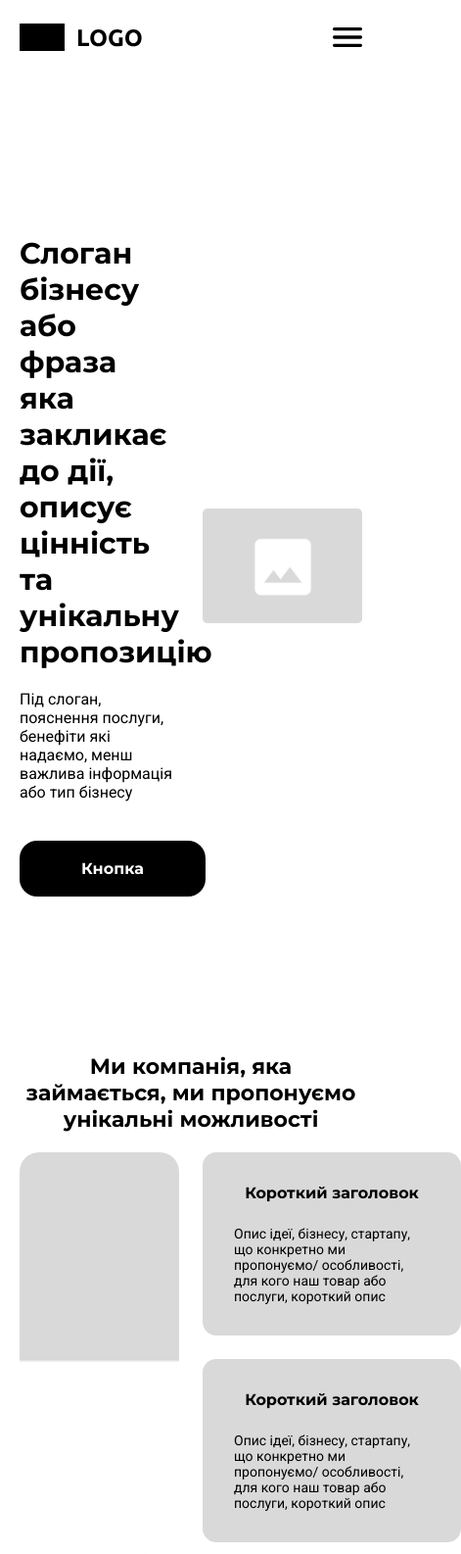
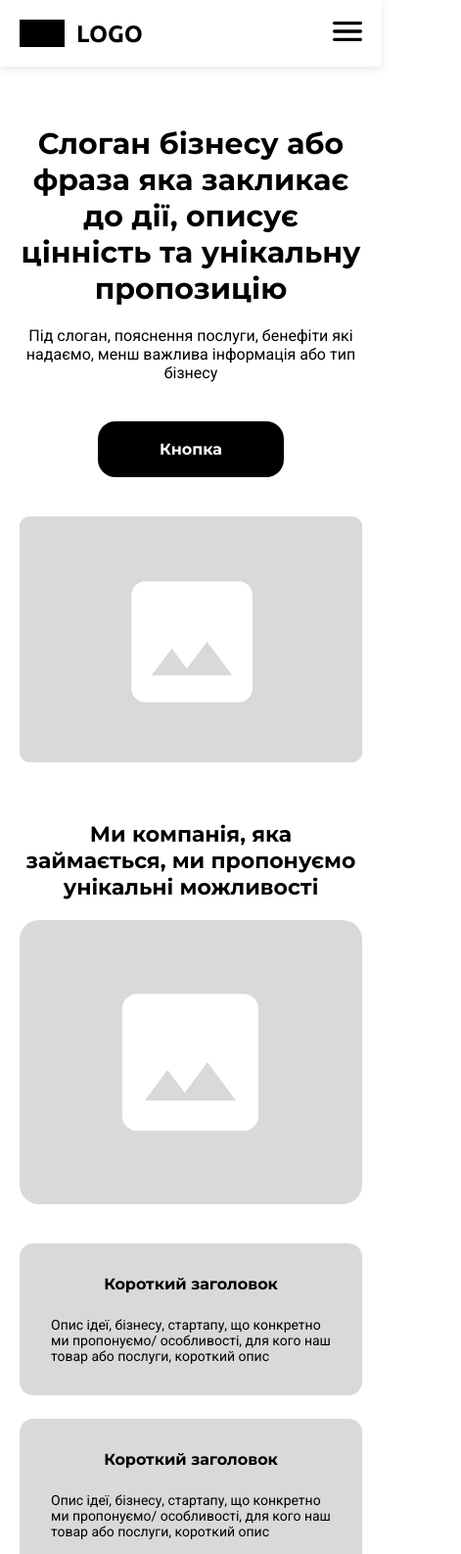
Before and after one commit to toraps-pr/BigFish-Template2, a plain HTML site: page index.html in a window 390 px wide. Shown: the top 1586 px of the page at 98% size, 471 px wide, since content can reach past the window. Drawn offline with Linux system fonts and the light colour scheme.

Commit message:
second commit

```diff
--- a/index.html
+++ b/index.html
@@ -30,7 +30,7 @@
 
                     <!--пункти меню-->
                     <div class="navbar-menu hidden">
-                        <a href="#section-1" class="navbar-menu-item menu-text">Головна</a>
+                        <a href="#section-1" class="navbar-menu-item menu-text navbar-menu-1">Головна</a>
                         <a href="#section-2" class="navbar-menu-item menu-text">Про нас</a>
                         <a href="#section-5" class="navbar-menu-item menu-text">Команда</a>
                         <a href="#section-7" class="navbar-menu-item menu-text">FAQ</a>
@@ -51,7 +51,7 @@
             <!--СЕКЦІЯ 1-->
             <div id="section-1"  class="section-1 container grid">
                 <!--слоган, підслоган та кнопка -->
-                <div class="span-6">
+                <div class="span-6 responsive-align">
                     <h1 class="slogan">Слоган бізнесу або фраза яка закликає до дії, описує цінність та унікальну пропозицію</h1>
                     <p class="sub-slogan">Під слоган, пояснення послуги, бенефіти які надаємо, менш важлива інформація або тип бізнесу</p>
                     <button id="btn-1" class="custom-button">Кнопка</button>
@@ -71,7 +71,7 @@
 
                 <div class="grid">
                     <!--зображення-->
-                    <div class="span-6 image-center">
+                    <div class="span-6 image-center section-2-img">
                         <img src="images/section_2_img.png" alt="image" class="fit-image">
                     </div>
 
@@ -157,7 +157,7 @@
                     </div>
 
                     <!--картки - заголовки фактів-->
-                    <div class="grid responsive-grid">
+                    <div class="grid responsive-grid-large">
                         <!--карткка 1-->
                         <div class="span-3">
                             <p class="card-tittle-section-4 accent-text">100%</p>
@@ -222,7 +222,7 @@
             <div id="section-6" class="section-6 section-gap">
                 <div class="container grid">
                     <!--заголовок, текст, кнопка-->
-                    <div class="span-6">
+                    <div class="span-6 responsive-align">
                         <h2 class="tittle">Заклик затестувати, спрбувати, залишити за’явку</h2>
                         <p class="usual-text">Опис чому ми вонні залишити за’явку прямо зараз, чому ми повинні спробувати продукт або послугу, натиснути на кнопку</p>
                         <button id="btn-2" class="custom-button gap-60px">Кнопка</button>
--- a/styles/general_styles.css
+++ b/styles/general_styles.css
@@ -169,6 +169,13 @@ body, html{
     }
 }
 
+
+@media(max-width: 1220px){
+     :root {
+        --h1: 44px;
+    }
+}
+
 @media(max-width: 1180px){
 
     .span-3{
@@ -177,6 +184,10 @@ body, html{
 
     .responsive-grid{
         row-gap: 24px;
+    }
+
+    .responsive-grid-large{
+        row-gap: 60px;
     }
 
     .arrow-icon{
@@ -189,10 +200,33 @@ body, html{
     }
 }
 
+@media(max-width: 1120px){
+    .span-6{
+        grid-column: 2 / span 10;
+    }
+
+    .responsive-align{
+        display: flex;
+        flex-direction: column;
+        align-items: center;
+        text-align: center;
+        margin-bottom: 60px;
+    }
+
+    .fit-image{
+        max-width: 100%;
+        height: auto;
+    }
+
+    .section-2-img{
+        margin-bottom: 40px;
+    }
+}
+
 @media (max-width: 1020px) {
     .navbar-menu{
         z-index: 1;
-        background-color: var(--color-grey-dark);
+        background-color: var(--color-light);
         position: absolute;
         top: 8vh;
         width: 100%;
@@ -210,7 +244,7 @@ body, html{
     }
 
     .navbar-menu-1{
-        margin-top: -200px;
+        margin-top: -300px;
     }
 
     .hidden{
@@ -242,6 +276,10 @@ body, html{
 
     .span-4 {
         grid-column: span 6;
+    }
+
+    .span-6{
+        grid-column: span 12;
     }
 
 }
@@ -331,6 +369,11 @@ body, html{
         margin-top: 60px;
     }
 
+    .section-1{
+        margin-top: 60px;
+        margin-bottom: 60px;
+    }
+
     .tittle{
         margin-bottom: 20px;
     }
@@ -372,6 +415,14 @@ body, html{
     .gap-20px{
         margin-bottom: 14px;
     }
+
+    .responsive-grid-large{
+        row-gap: 40px;
+    }
+
+    .responsive-align{
+        margin-bottom: 40px;
+    }
 }
 
 
--- a/styles/index.css
+++ b/styles/index.css
@@ -72,8 +72,16 @@
     display: flex;
     flex-direction: row;
     align-items: center;
-    padding: 24px 0;
+    padding: 20px 0;
     justify-content: space-between;
+}
+
+header{
+    box-shadow: 0 2px 8px rgba(0, 0, 0, 0.1); /* опціонально, для тіні */
+    position: sticky;
+    top: 0;
+    z-index: 1000;
+    background: white;
 }
 
 .align-box{
@@ -84,6 +92,9 @@
 
 .navbar-logo{
     margin-right: 40px;
+    display: flex;
+    flex-direction: row;
+    align-items: center;
 }
 
 .navbar-menu{
@@ -116,8 +127,8 @@
 
 /*КЛАСИ ДЛЯ СЕКЦІЇ 1 - БАНЕР --------------------------------------------------------------------------------------------------*/
 .section-1{
-    margin-top: 160px;
-    margin-bottom: 160px;
+    margin-top: 100px;
+    margin-bottom: 100px;
 }
 
 .image-center{
```
